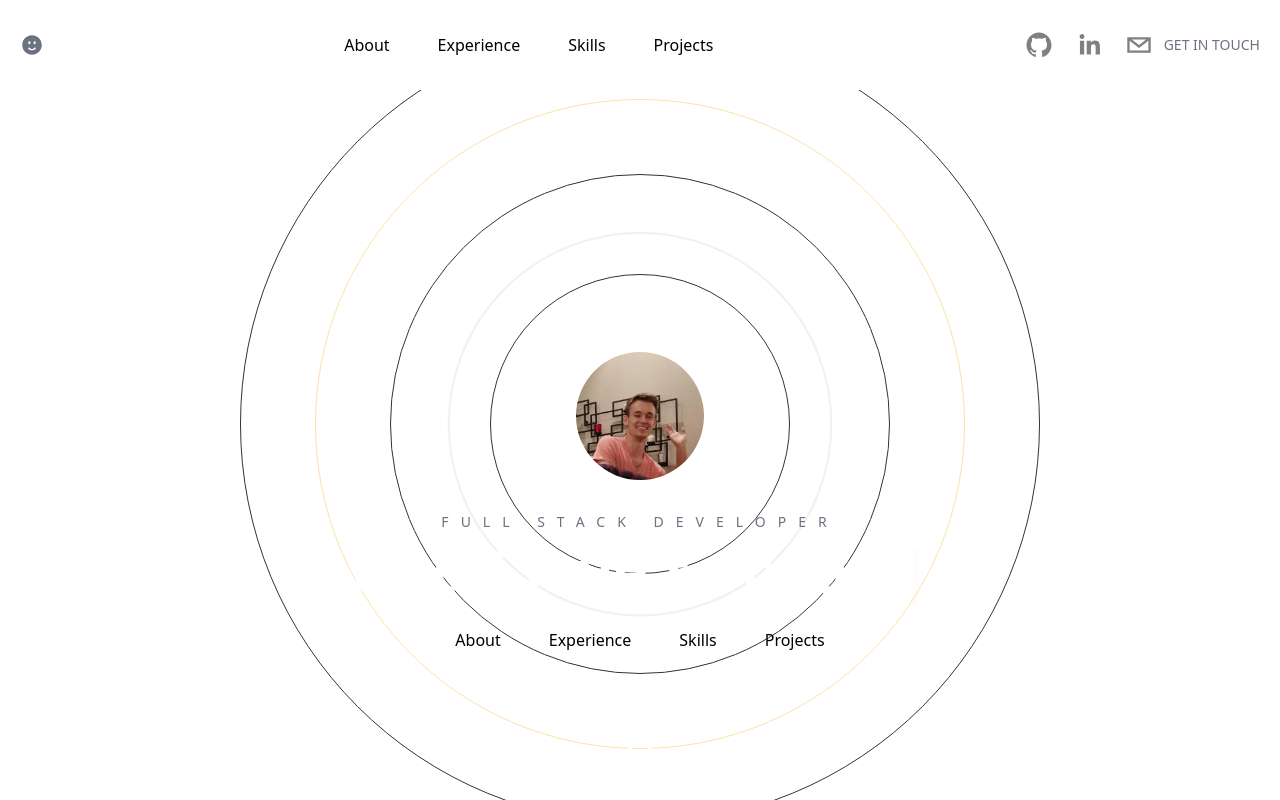
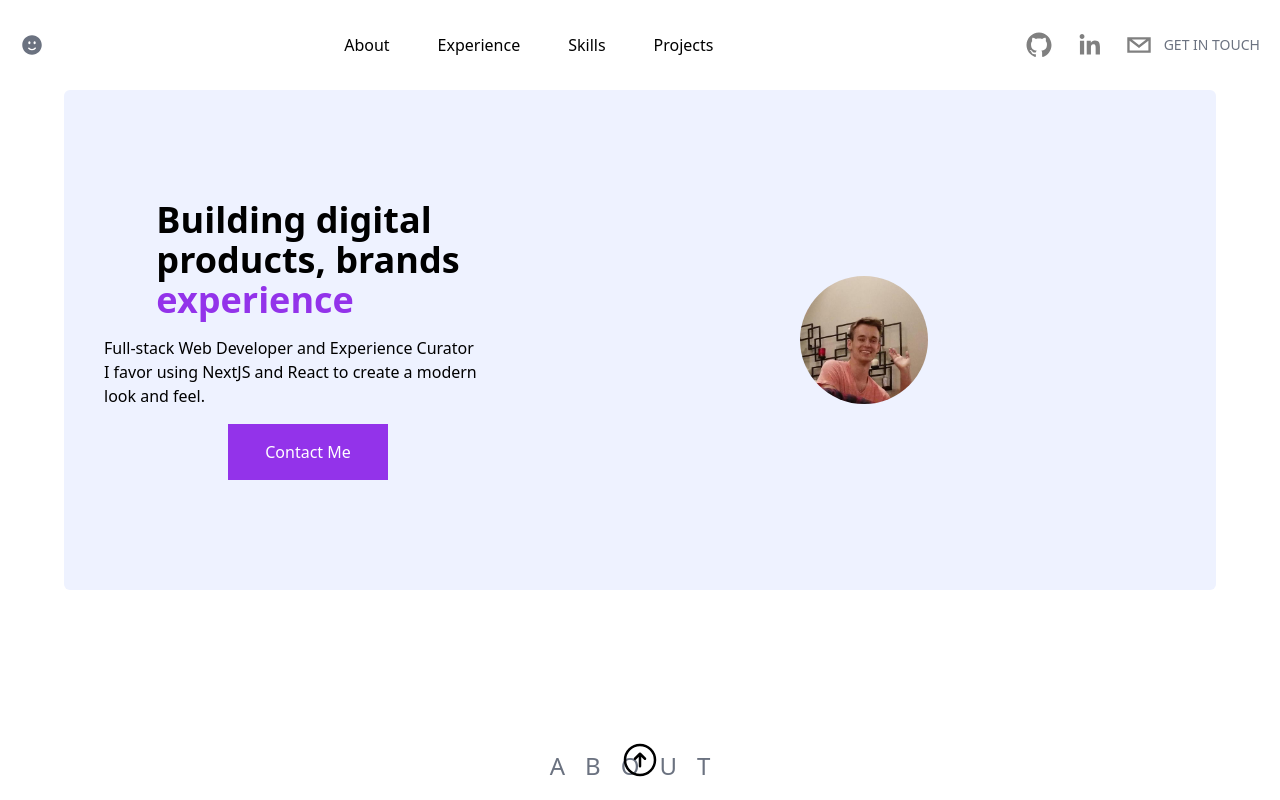
Before and after one commit to Coltonb-boop/portfolio-nextjs13, a Next.js app: page / in a window 1280 px wide. Built offline with nearby package versions, Linux system fonts and the light colour scheme.

Commit message:
Updating Hero section

```diff
--- a/app/Hero.tsx
+++ b/app/Hero.tsx
@@ -16,14 +16,28 @@ function Hero({}: Props) {
   });
 
   return (
-    <div className='h-screen flex flex-col space-y-8 items-center justify-center text-center overflow-hidden'>
-      <BackgroundCircles />
+    <div className='flex items-center justify-evenly text-center overflow-hidden bg-indigo-50 m-16 mt-0 h-[500px] rounded-md'>
+      <div className='flex flex-col items-center justify-center space-y-4 pl-10 max-w-md text-left'>
+        <div className='text-4xl font-bold'>
+          <p>Building digital </p>
+          <p className=''>products, brands </p>
+          <p className='text-purple-600'>experience</p>
+        </div>
+        <div>
+          <p>Full-stack Web Developer and Experience Curator</p>
+          <p>I favor using NextJS and React to create a modern look and feel.</p>
+        </div>
+        <button className='bg-purple-600 w-40 h-14 text-white'>
+          Contact Me
+        </button>
+      </div>
+
       <img
-        className='relative rounded-full h-32 w-32 mx-auto object-cover'
+        className='rounded-full h-32 w-32 mx-auto object-cover mx-8'
         src='profilepic.jpg'
         alt=''
       />
-      <div className='z-20'>
+      {/* <div className='z-20'>
         <h2 className='text-sm uppercase text-gray-500 pb-2 tracking-[12px]'>Full Stack Developer</h2>
         <h1 className='text-5xl lg:text-6xl font-semibold px-10'>
           <span className='mr-3'>{text}</span>
@@ -44,7 +58,7 @@ function Hero({}: Props) {
             <button className='heroButton'>Projects</button>
           </a>
         </div>
-      </div>
+      </div> */}
     </div>
   )
 }
--- a/app/page.tsx
+++ b/app/page.tsx
@@ -11,7 +11,7 @@ type Props = {}
 
 const Home = (props: Props) => {
   return (
-    <div className='bg-[#fff] text-white h-screen snap-y snap-mandatory overflow-y-scroll overflow-x-hidden z-0 min-w-[640]'>
+    <div className='bg-[#fff] text-black h-screen snap-y snap-mandatory overflow-y-scroll overflow-x-hidden z-0 min-w-[640]'>
       <Header />
 
       <section id='hero'>
```
